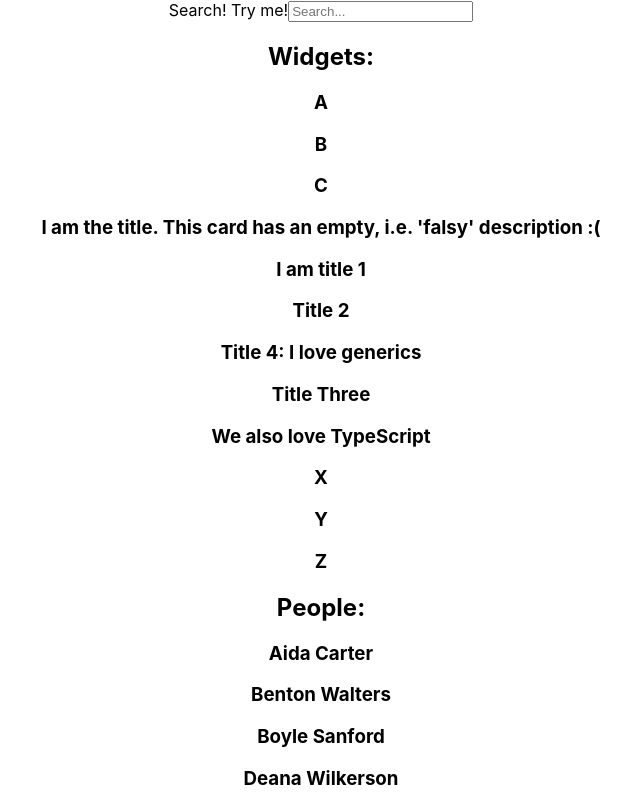
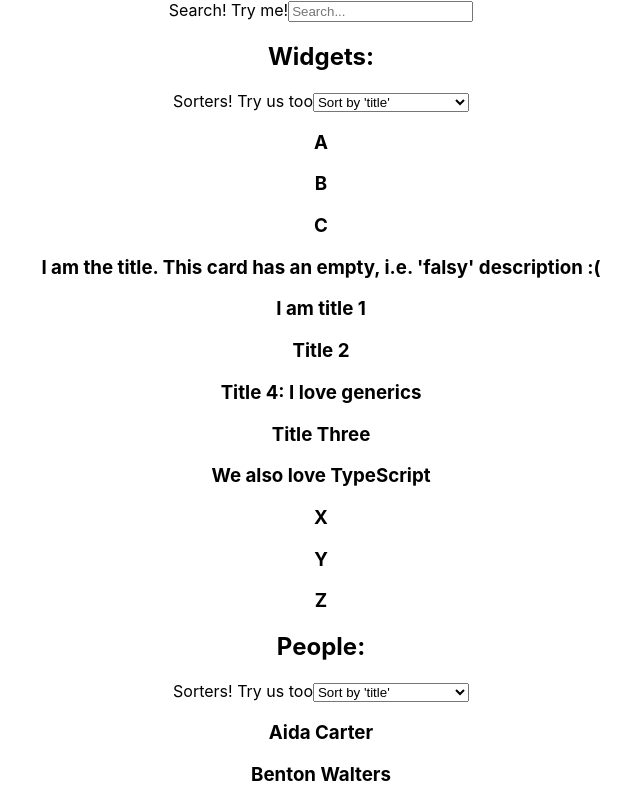
Before and after one commit to snowleopardAlexa/typescript-generic-search-filter-sort, a React (Create React App) app: page / in a window 1280 px wide. Shown: the top 800 px of the page, without its empty margins (319-959 px from the left). Built offline with nearby package versions, Linux system fonts and the light colour scheme.

Commit message:
add sorters component

```diff
--- a/src/App.tsx
+++ b/src/App.tsx
@@ -1,6 +1,7 @@
 import { useState } from "react";
 import "./App.css";
 import { SearchInput } from "./components/SearchInput";
+import { Sorters } from "./components/Sorters";
 import IPerson from "./interfaces/IPerson";
 import IProperty from "./interfaces/IProperty";
 import IWidget from "./interfaces/IWidget";
@@ -23,6 +24,7 @@ function App() {
         }}
       />
       <h2>Widgets:</h2>
+      <Sorters object={widgets[0]} />
       {widgets
         .filter((widget) =>
           genericSearch(widget, ["title", "description"], query, false)
@@ -35,6 +37,7 @@ function App() {
           return <h3>{widget.title}</h3>;
         })}
       <h2>People:</h2>
+      <Sorters object={widgets[0]} />
       {people
         .filter((person) =>
           genericSearch(person, ["firstName", "lastName"], query, false)
```
